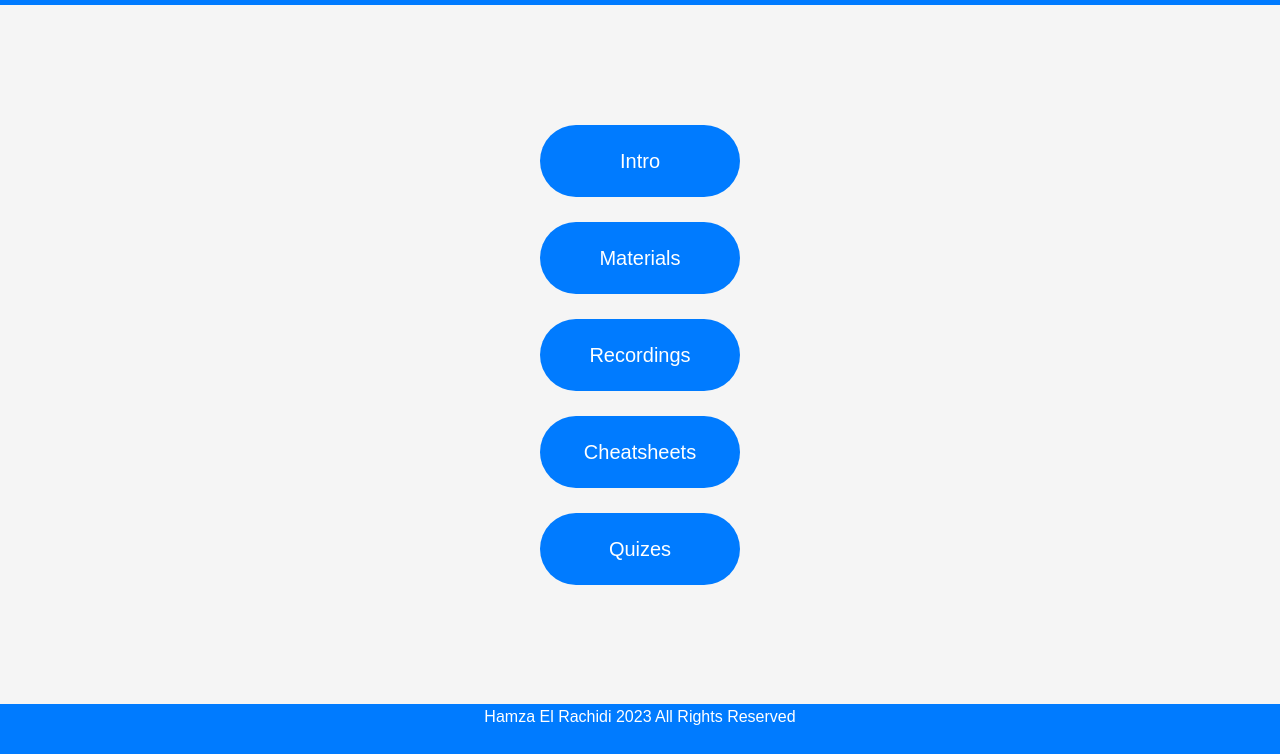
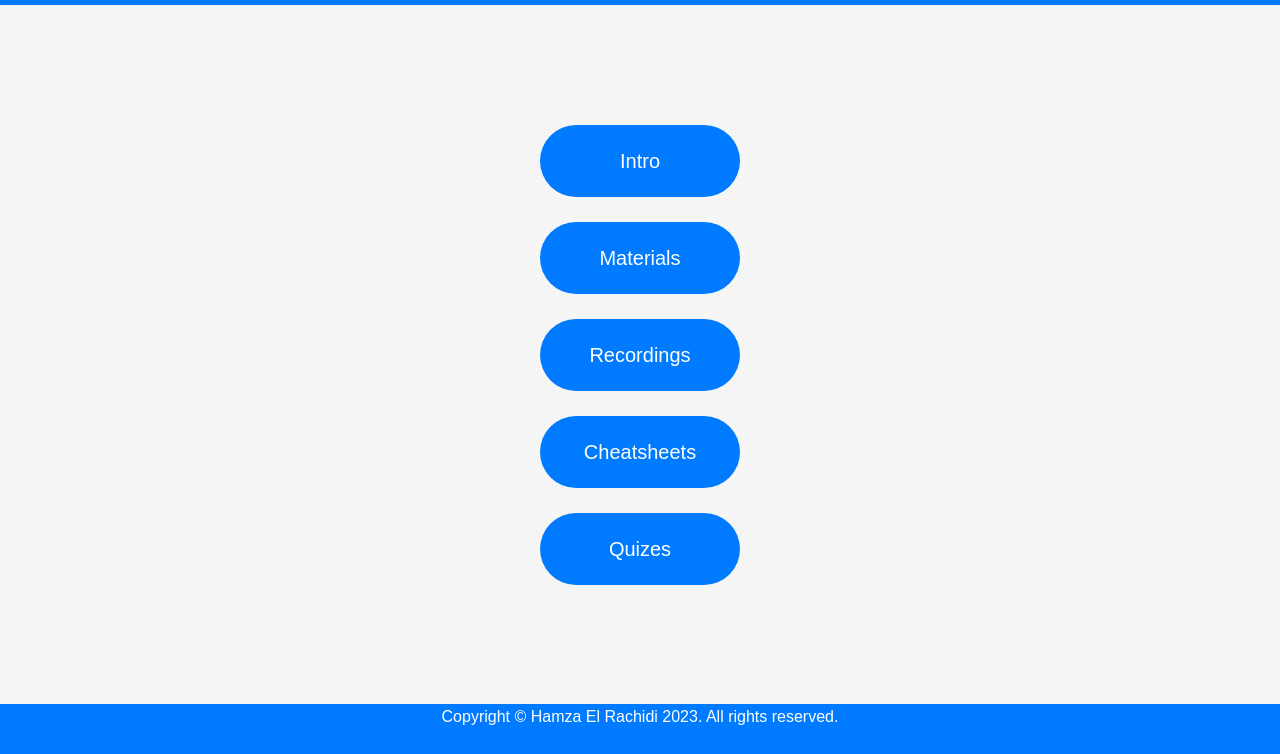
Before and after one commit to Hamza-69/hamza-69.github.io, a plain HTML site: page index.html in a window 1280 px wide. Shown: the part 46-800 px from the top of the page. Drawn offline with Linux system fonts and the light colour scheme.

Commit message:
fixed footer text

```diff
--- a/index.html
+++ b/index.html
@@ -20,7 +20,7 @@
         </main>
 
     <footer>
-        Hamza El Rachidi 2023 All Rights Reserved
+       Copyright ©  Hamza El Rachidi 2023. All rights reserved.
     </footer>
 </body>
 </html>
```
